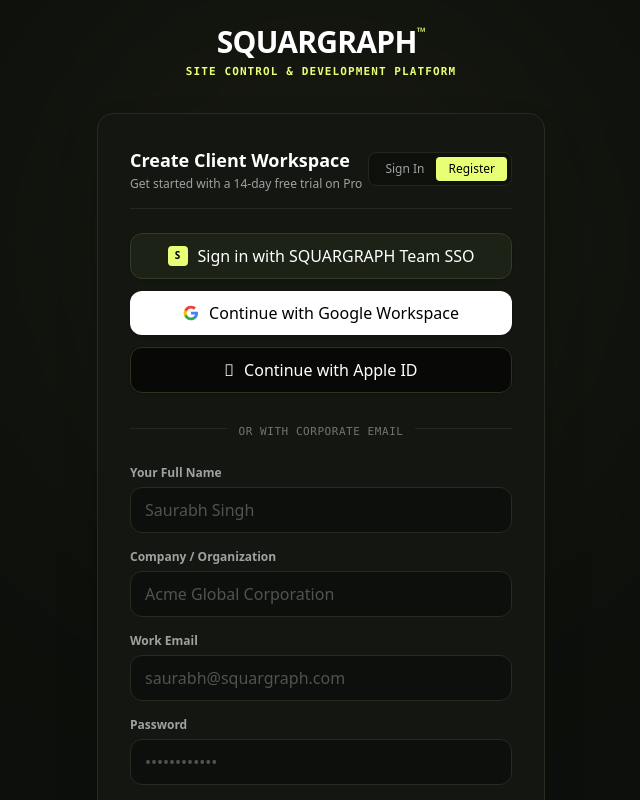
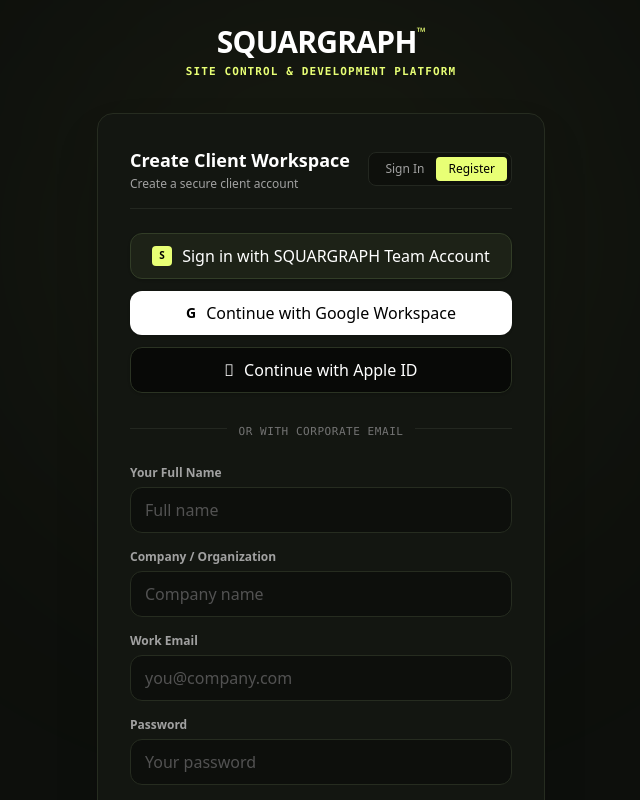
Before and after one commit to singhsaurabhsohan/squargraph-dashboard, a React (Vite) app: page / in a window 1280 px wide. Both pictures are taken after a click on the button "Register". Shown: the top 800 px of the page, without its empty margins (319-959 px from the left). Built offline with nearby package versions, Linux system fonts and the light colour scheme; no server answers.

Commit message:
feat(auth): replace simulated login with Supabase Auth

```diff
--- a/src/components/AuthScreen.tsx
+++ b/src/components/AuthScreen.tsx
@@ -1,19 +1,10 @@
 import React, { useState } from 'react';
-import {
-  Lock,
-  Mail,
-  ArrowRight,
-  ShieldCheck,
-  CheckCircle,
-  Building,
-  User,
-  Sparkles,
-  Globe,
-} from 'lucide-react';
-import { UserAccount, AuthProviderType } from '../types';
+import { ArrowRight, ShieldCheck, AlertCircle } from 'lucide-react';
+import { AuthProviderType } from '../types';
+import { isSupabaseConfigured, supabase } from '../lib/supabase';
 
 interface AuthScreenProps {
-  onLoginSuccess: (user: UserAccount) => void;
+  onLoginSuccess: (user?: unknown) => void;
 }
 
 export const AuthScreen: React.FC<AuthScreenProps> = ({ onLoginSuccess }) => {
@@ -23,54 +14,103 @@
   const [name, setName] = useState('');
   const [company, setCompany] = useState('');
   const [loadingProvider, setLoadingProvider] = useState<AuthProviderType | null>(null);
+  const [error, setError] = useState('');
+  const [message, setMessage] = useState('');
 
-  const handleOAuthLogin = (provider: AuthProviderType) => {
-    setLoadingProvider(provider);
-    setTimeout(() => {
-      const isInternal = provider === 'squargraph' || email.includes('@squargraph.com');
-      const mockUser: UserAccount = {
-        id: `usr-${Date.now()}`,
-        name:
-          provider === 'squargraph'
-            ? 'Saurabh Singh'
-            : provider === 'google'
-            ? 'Saurabh Singh (Google)'
-            : 'Enterprise Client Admin',
-        email:
-          email ||
-          (provider === 'squargraph'
-            ? 'saurabh@squargraph.com'
-            : provider === 'google'
-            ? 'singhsaurabhsohan@gmail.com'
-            : 'admin@client-company.com'),
-        avatar: 'SS',
-        provider,
-        organization: isInternal ? 'SQUARGRAPH Studio' : company || 'Global Brand Enterprise',
-        role: isInternal ? 'owner' : 'admin',
-        plan: isInternal ? 'enterprise' : 'pro',
-        seats: isInternal ? 25 : 5,
-        apiKeysCount: 2,
-        isInternalSquargraph: isInternal,
-        twoFactorEnabled: true,
-        createdAt: '2026-09-16',
-      };
-      setLoadingProvider(null);
-      onLoginSuccess(mockUser);
-    }, 700);
+  const requireSupabase = () => {
+    if (!isSupabaseConfigured || !supabase) {
+      setError('Authentication is not configured for this deployment. Add the production Supabase URL and publishable key.');
+      return null;
+    }
+    return supabase;
   };
 
-  const handleEmailSubmit = (e: React.FormEvent) => {
+  const handleOAuthLogin = async (provider: 'google' | 'apple') => {
+    const client = requireSupabase();
+    if (!client) return;
+    setError('');
+    setMessage('');
+    setLoadingProvider(provider);
+    const { error: authError } = await client.auth.signInWithOAuth({
+      provider,
+      options: { redirectTo: window.location.origin },
+    });
+    if (authError) {
+      setLoadingProvider(null);
+      setError(authError.message);
+    }
+  };
+
+  const handleSquargraphLogin = async () => {
+    if (!email) {
+      setError('Enter your SQUARGRAPH work email first.');
+      return;
+    }
+    const client = requireSupabase();
+    if (!client) return;
+    setError('');
+    setMessage('');
+    setLoadingProvider('squargraph');
+    const { data, error: authError } = await client.auth.signInWithPassword({ email, password });
+    setLoadingProvider(null);
+    if (authError) {
+      setError(authError.message);
+      return;
+    }
+    onLoginSuccess(data.user);
+  };
+
+  const handleEmailSubmit = async (e: React.FormEvent) => {
     e.preventDefault();
-    if (!email) return;
-    handleOAuthLogin('email');
+    const client = requireSupabase();
+    if (!client) return;
+    setError('');
+    setMessage('');
+    setLoadingProvider('email');
+
+    if (mode === 'signup') {
+      const { data, error: authError } = await client.auth.signUp({
+        email,
+        password,
+        options: {
+          data: {
+            full_name: name,
+            company,
+          },
+          emailRedirectTo: window.location.origin,
+        },
+      });
+      setLoadingProvider(null);
+      if (authError) {
+        setError(authError.message);
+        return;
+      }
+      if (data.session) {
+        onLoginSuccess(data.user);
+      } else {
+        setMessage('Account created. Check your work email to confirm your account, then sign in.');
+        setMode('signin');
+      }
+      return;
+    }
+
+    const { data, error: authError } = await client.auth.signInWithPassword({ email, password });
+    setLoadingProvider(null);
+    if (authError) {
+      setError(authError.message);
+      return;
+    }
+    onLoginSuccess(data.user);
+  };
+
+  const handleSignOutSafe = () => {
+    void supabase?.auth.signOut();
   };
 
   return (
     <div className="min-h-screen bg-[#0d0f0c] text-neutral-200 flex flex-col justify-center items-center p-6 relative overflow-hidden font-sans">
-      {/* Background radial glow */}
       <div className="absolute top-1/4 left-1/2 -translate-x-1/2 -translate-y-1/2 w-[600px] h-[600px] bg-[#e8ff75]/5 blur-[140px] pointer-events-none rounded-full" />
 
-      {/* Brand Header */}
       <div className="text-center mb-8 z-10">
         <a href="#welcome" className="inline-block text-3xl font-black tracking-tight text-white">
           SQUARGRAPH<span className="text-[#e8ff75] text-xs align-top">™</span>
@@ -80,7 +120,6 @@
         </p>
       </div>
 
-      {/* Main Auth Box */}
       <div className="w-full max-w-md bg-[#131611] border border-[#262c20] rounded-2xl p-8 shadow-2xl relative z-10">
         <div className="flex items-center justify-between mb-6 pb-4 border-b border-[#232720]">
           <div>
@@ -88,176 +127,75 @@
               {mode === 'signin' ? 'Sign in to Site Control' : 'Create Client Workspace'}
             </h2>
             <p className="text-xs text-neutral-400 mt-0.5">
-              {mode === 'signin'
-                ? 'Internal studio team & subscription clients'
-                : 'Get started with a 14-day free trial on Pro'}
+              {mode === 'signin' ? 'Internal studio team & subscription clients' : 'Create a secure client account'}
             </p>
           </div>
-
           <div className="flex bg-[#0e100c] p-1 rounded-lg border border-[#232720] text-xs">
-            <button
-              onClick={() => setMode('signin')}
-              className={`px-3 py-1 rounded font-semibold ${
-                mode === 'signin' ? 'bg-[#e8ff75] text-black' : 'text-neutral-400'
-              }`}
-            >
-              Sign In
-            </button>
-            <button
-              onClick={() => setMode('signup')}
-              className={`px-3 py-1 rounded font-semibold ${
-                mode === 'signup' ? 'bg-[#e8ff75] text-black' : 'text-neutral-400'
-              }`}
-            >
-              Register
-            </button>
+            <button type="button" onClick={() => { setMode('signin'); setError(''); setMessage(''); }} className={`px-3 py-1 rounded font-semibold ${mode === 'signin' ? 'bg-[#e8ff75] text-black' : 'text-neutral-400'}`}>Sign In</button>
+            <button type="button" onClick={() => { setMode('signup'); setError(''); setMessage(''); }} className={`px-3 py-1 rounded font-semibold ${mode === 'signup' ? 'bg-[#e8ff75] text-black' : 'text-neutral-400'}`}>Register</button>
           </div>
         </div>
 
-        {/* OAuth Buttons */}
+        {error && (
+          <div className="mb-4 rounded-xl border border-red-900/60 bg-red-950/30 px-3 py-2.5 text-xs text-red-200 flex gap-2 items-start">
+            <AlertCircle size={14} className="mt-0.5 shrink-0" />
+            <span>{error}</span>
+          </div>
+        )}
+        {message && (
+          <div className="mb-4 rounded-xl border border-[#344122] bg-[#1d2515] px-3 py-2.5 text-xs text-[#e8ff75]">
+            {message}
+          </div>
+        )}
+
         <div className="space-y-3 mb-6">
-          {/* SQUARGRAPH SSO */}
-          <button
-            onClick={() => handleOAuthLogin('squargraph')}
-            disabled={!!loadingProvider}
-            className="w-full py-2.5 px-4 rounded-xl bg-[#1d2217] hover:bg-[#262e1e] border border-[#323d27] text-white font-bold text-xs flex items-center justify-center gap-2.5 transition-all shadow-sm"
-          >
-            {loadingProvider === 'squargraph' ? (
-              <span className="w-4 h-4 border-2 border-[#e8ff75] border-t-transparent rounded-full animate-spin" />
-            ) : (
-              <span className="w-5 h-5 rounded bg-[#e8ff75] text-black flex items-center justify-center text-[10px] font-black">
-                S
-              </span>
-            )}
-            Sign in with SQUARGRAPH Team SSO
+          <button type="button" onClick={handleSquargraphLogin} disabled={!!loadingProvider} className="w-full py-2.5 px-4 rounded-xl bg-[#1d2217] hover:bg-[#262e1e] border border-[#323d27] text-white font-bold text-xs flex items-center justify-center gap-2.5 transition-all shadow-sm">
+            {loadingProvider === 'squargraph' ? <span className="w-4 h-4 border-2 border-[#e8ff75] border-t-transparent rounded-full animate-spin" /> : <span className="w-5 h-5 rounded bg-[#e8ff75] text-black flex items-center justify-center text-[10px] font-black">S</span>}
+            Sign in with SQUARGRAPH Team Account
           </button>
-
-          {/* Google SSO */}
-          <button
-            onClick={() => handleOAuthLogin('google')}
-            disabled={!!loadingProvider}
-            className="w-full py-2.5 px-4 rounded-xl bg-white hover:bg-neutral-100 text-black font-bold text-xs flex items-center justify-center gap-2.5 transition-all shadow-sm"
-          >
-            {loadingProvider === 'google' ? (
-              <span className="w-4 h-4 border-2 border-black border-t-transparent rounded-full animate-spin" />
-            ) : (
-              <svg className="w-4 h-4" viewBox="0 0 24 24">
-                <path
-                  fill="#4285F4"
-                  d="M22.56 12.25c0-.78-.07-1.53-.2-2.25H12v4.26h5.92c-.26 1.37-1.04 2.53-2.21 3.31v2.77h3.57c2.08-1.92 3.28-4.74 3.28-8.09z"
-                />
-                <path
-                  fill="#34A853"
-                  d="M12 23c2.97 0 5.46-.98 7.28-2.66l-3.57-2.77c-.98.66-2.23 1.06-3.71 1.06-2.86 0-5.29-1.93-6.16-4.53H2.18v2.84C3.99 20.53 7.7 23 12 23z"
-                />
-                <path
-                  fill="#FBBC05"
-                  d="M5.84 14.09c-.22-.66-.35-1.36-.35-2.09s.13-1.43.35-2.09V7.06H2.18C1.43 8.55 1 10.22 1 12s.43 3.45 1.18 4.94l2.85-2.22.81-.63z"
-                />
-                <path
-                  fill="#EA4335"
-                  d="M12 5.38c1.62 0 3.06.56 4.21 1.64l3.15-3.15C17.45 2.09 14.97 1 12 1 7.7 1 3.99 3.47 2.18 7.06l3.66 2.84c.87-2.6 3.3-4.52 6.16-4.52z"
-                />
-              </svg>
-            )}
+          <button type="button" onClick={() => void handleOAuthLogin('google')} disabled={!!loadingProvider} className="w-full py-2.5 px-4 rounded-xl bg-white hover:bg-neutral-100 text-black font-bold text-xs flex items-center justify-center gap-2.5 transition-all shadow-sm">
+            {loadingProvider === 'google' ? <span className="w-4 h-4 border-2 border-black border-t-transparent rounded-full animate-spin" /> : <span className="font-bold text-sm">G</span>}
             Continue with Google Workspace
           </button>
-
-          {/* Apple ID */}
-          <button
-            onClick={() => handleOAuthLogin('apple')}
-            disabled={!!loadingProvider}
-            className="w-full py-2.5 px-4 rounded-xl bg-[#080907] hover:bg-[#121410] border border-[#2b3323] text-white font-bold text-xs flex items-center justify-center gap-2.5 transition-all shadow-sm"
-          >
-            {loadingProvider === 'apple' ? (
-              <span className="w-4 h-4 border-2 border-white border-t-transparent rounded-full animate-spin" />
-            ) : (
-              <span className="text-base"></span>
-            )}
+          <button type="button" onClick={() => void handleOAuthLogin('apple')} disabled={!!loadingProvider} className="w-full py-2.5 px-4 rounded-xl bg-[#080907] hover:bg-[#121410] border border-[#2b3323] text-white font-bold text-xs flex items-center justify-center gap-2.5 transition-all shadow-sm">
+            {loadingProvider === 'apple' ? <span className="w-4 h-4 border-2 border-white border-t-transparent rounded-full animate-spin" /> : <span className="text-base"></span>}
             Continue with Apple ID
           </button>
         </div>
 
-        {/* Divider */}
         <div className="relative my-6 text-center">
-          <div className="absolute inset-0 flex items-center">
-            <div className="w-full border-t border-[#232720]" />
-          </div>
-          <span className="relative bg-[#131611] px-3 text-[11px] uppercase tracking-wider text-neutral-500 font-mono">
-            Or with corporate email
-          </span>
+          <div className="absolute inset-0 flex items-center"><div className="w-full border-t border-[#232720]" /></div>
+          <span className="relative bg-[#131611] px-3 text-[11px] uppercase tracking-wider text-neutral-500 font-mono">Or with corporate email</span>
         </div>
 
-        {/* Email form */}
         <form onSubmit={handleEmailSubmit} className="space-y-4">
           {mode === 'signup' && (
             <>
               <div>
-                <label className="block text-xs font-semibold text-neutral-400 mb-1.5">
-                  Your Full Name
-                </label>
-                <input
-                  type="text"
-                  placeholder="Saurabh Singh"
-                  value={name}
-                  onChange={(e) => setName(e.target.value)}
-                  className="w-full bg-[#0d0f0c] border border-[#262c20] rounded-xl px-3.5 py-2.5 text-xs text-white placeholder-neutral-600 focus:border-[#e8ff75] outline-none transition-colors"
-                />
+                <label className="block text-xs font-semibold text-neutral-400 mb-1.5">Your Full Name</label>
+                <input type="text" placeholder="Full name" value={name} onChange={(e) => setName(e.target.value)} required className="w-full bg-[#0d0f0c] border border-[#262c20] rounded-xl px-3.5 py-2.5 text-xs text-white placeholder-neutral-600 focus:border-[#e8ff75] outline-none transition-colors" />
               </div>
-
               <div>
-                <label className="block text-xs font-semibold text-neutral-400 mb-1.5">
-                  Company / Organization
-                </label>
-                <input
-                  type="text"
-                  placeholder="Acme Global Corporation"
-                  value={company}
-                  onChange={(e) => setCompany(e.target.value)}
-                  className="w-full bg-[#0d0f0c] border border-[#262c20] rounded-xl px-3.5 py-2.5 text-xs text-white placeholder-neutral-600 focus:border-[#e8ff75] outline-none transition-colors"
-                />
+                <label className="block text-xs font-semibold text-neutral-400 mb-1.5">Company / Organization</label>
+                <input type="text" placeholder="Company name" value={company} onChange={(e) => setCompany(e.target.value)} required className="w-full bg-[#0d0f0c] border border-[#262c20] rounded-xl px-3.5 py-2.5 text-xs text-white placeholder-neutral-600 focus:border-[#e8ff75] outline-none transition-colors" />
               </div>
             </>
           )}
-
           <div>
             <label className="block text-xs font-semibold text-neutral-400 mb-1.5">Work Email</label>
-            <input
-              type="email"
-              placeholder="saurabh@squargraph.com"
-              value={email}
-              onChange={(e) => setEmail(e.target.value)}
-              required
-              className="w-full bg-[#0d0f0c] border border-[#262c20] rounded-xl px-3.5 py-2.5 text-xs text-white placeholder-neutral-600 focus:border-[#e8ff75] outline-none transition-colors"
-            />
+            <input type="email" placeholder="you@company.com" value={email} onChange={(e) => setEmail(e.target.value)} required autoComplete="email" className="w-full bg-[#0d0f0c] border border-[#262c20] rounded-xl px-3.5 py-2.5 text-xs text-white placeholder-neutral-600 focus:border-[#e8ff75] outline-none transition-colors" />
           </div>
-
           <div>
             <label className="block text-xs font-semibold text-neutral-400 mb-1.5">Password</label>
-            <input
-              type="password"
-              placeholder="••••••••••••"
-              value={password}
-              onChange={(e) => setPassword(e.target.value)}
-              required
-              className="w-full bg-[#0d0f0c] border border-[#262c20] rounded-xl px-3.5 py-2.5 text-xs text-white placeholder-neutral-600 focus:border-[#e8ff75] outline-none transition-colors"
-            />
+            <input type="password" placeholder="Your password" value={password} onChange={(e) => setPassword(e.target.value)} required minLength={8} autoComplete={mode === 'signin' ? 'current-password' : 'new-password'} className="w-full bg-[#0d0f0c] border border-[#262c20] rounded-xl px-3.5 py-2.5 text-xs text-white placeholder-neutral-600 focus:border-[#e8ff75] outline-none transition-colors" />
           </div>
-
-          <button
-            type="submit"
-            className="w-full py-3 rounded-xl font-bold text-xs text-black bg-[#e8ff75] hover:bg-[#dcfa5a] flex items-center justify-center gap-2 transition-all mt-4"
-          >
-            {mode === 'signin' ? 'Sign In to Workspace' : 'Start 14-Day Pro Trial'}
-            <ArrowRight size={14} />
+          <button type="submit" disabled={!!loadingProvider} className="w-full py-3 rounded-xl font-bold text-xs text-black bg-[#e8ff75] hover:bg-[#dcfa5a] disabled:opacity-60 flex items-center justify-center gap-2 transition-all mt-4">
+            {loadingProvider === 'email' ? <span className="w-4 h-4 border-2 border-black border-t-transparent rounded-full animate-spin" /> : <>{mode === 'signin' ? 'Sign In to Workspace' : 'Create Secure Account'}<ArrowRight size={14} /></>}
           </button>
         </form>
 
-        {/* Security badge footer */}
         <div className="mt-6 pt-4 border-t border-[#1f231b] flex items-center justify-between text-[11px] text-neutral-500 font-mono">
-          <span className="flex items-center gap-1 text-lime-400/80">
-            <ShieldCheck size={13} /> AES-256 Auth Vault
-          </span>
+          <span className="flex items-center gap-1 text-lime-400/80"><ShieldCheck size={13} /> Supabase Auth</span>
           <span>SQUARGRAPH v2.4</span>
         </div>
       </div>
```
